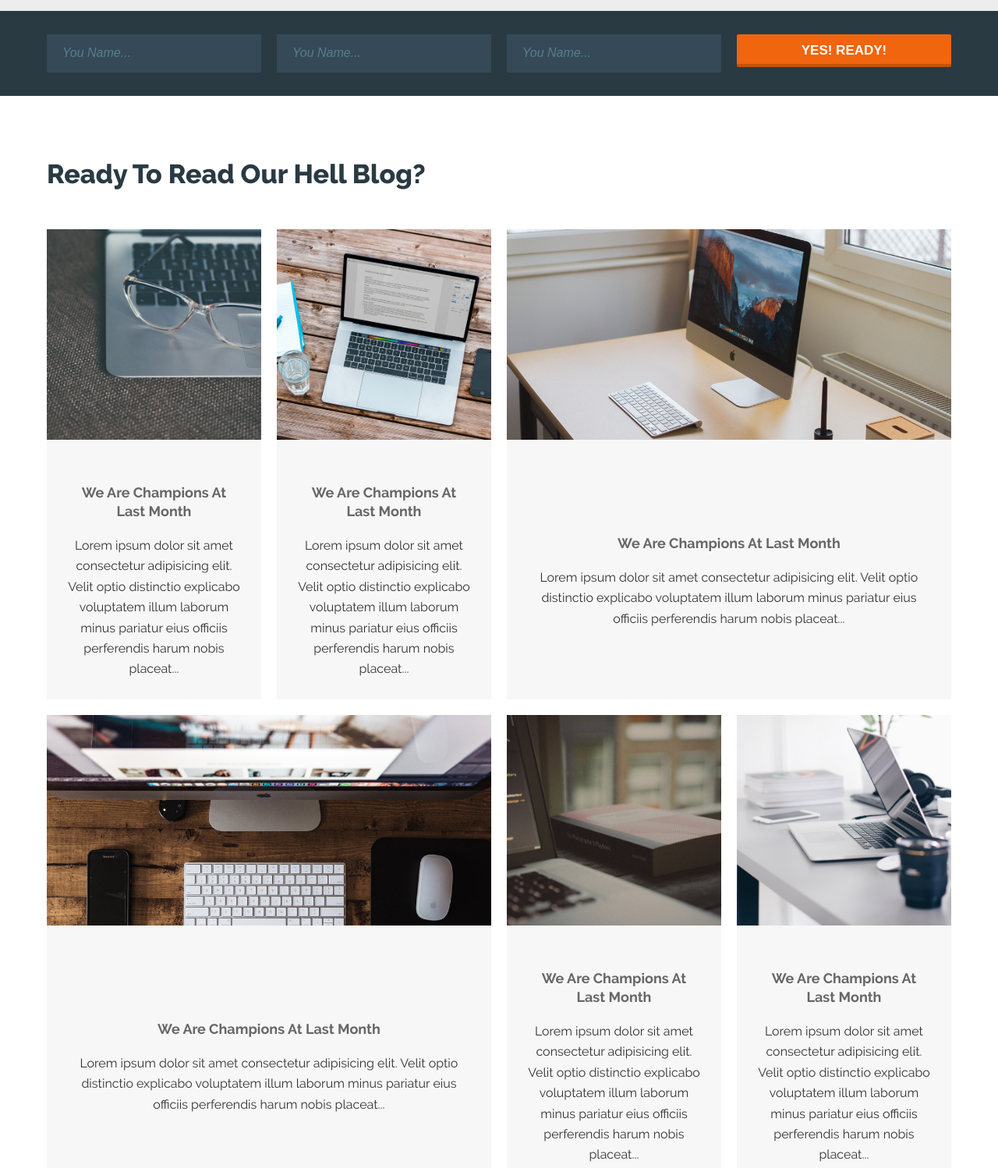
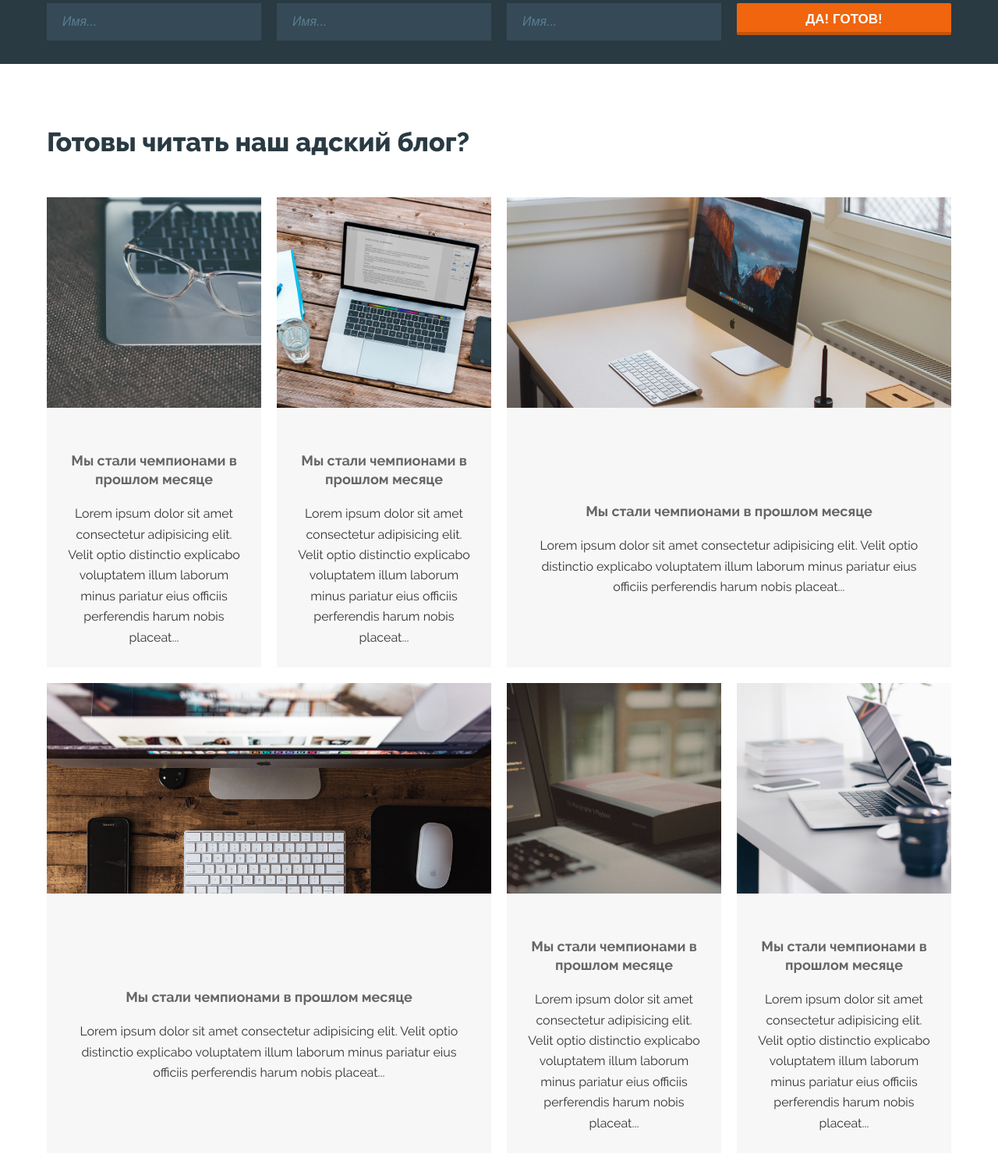
Before and after one commit to DunkaL/we-are-real-creators, a plain HTML site: page index.html in a window 1280 px wide. Shown: the part 2461-3959 px from the top of the page at 78% size. Drawn offline with Linux system fonts and the light colour scheme; files whose address does not match are found by name.

Commit message:
Update index.html

```diff
--- a/index.html
+++ b/index.html
@@ -56,7 +56,7 @@
 		<div class="container grid">
 
 			<div class="ready-left">
-				<h2>Вы готовы?<br> Вы ГОТОВЫ ??</h2>
+				<h2>Вы готовы?</h2>
 				<p>Lorem ipsum, dolor sit amet consectetur adipisicing elit. Eveniet provident, repellendus quisquam
 					odio atque repudiandae commodi perspiciatis, perferendis neque distinctio illum alias cum quae
 					libero facilis officia optio consectetur voluptas.</p>
@@ -76,10 +76,10 @@
 		<div class="container">
 
 			<form action="" class="grid">
-				<div><input type="text" name="name" placeholder="You Name..." required></div>
-				<div><input type="text" name="name" placeholder="You Name..."></div>
-				<div><input type="text" name="name" placeholder="You Name..."></div>
-				<div><button class="button">YES! READY!</button></div>
+				<div><input type="text" name="name" placeholder="Имя..." required></div>
+				<div><input type="text" name="name" placeholder="Имя..."></div>
+				<div><input type="text" name="name" placeholder="Имя..."></div>
+				<div><button class="button">ДА! ГОТОВ!</button></div>
 			</form>
 
 		</div>
@@ -87,13 +87,13 @@
 
 	<section class="landing-section section-blog">
 		<div class="container">
-			<h2>Ready To Read Our Hell Blog?</h2>
+			<h2>Готовы читать наш адский блог?</h2>
 			<div class="blog-home grid">
 
 				<a href="#" class="blog-item grid">
 					<span class="blog-item-img" style="background-image: url(img/1.jpg);"></span>
 					<span class="blog-item-content grid">
-						<h4>We Are Champions At Last Month</h4>
+						<h4>Мы стали чемпионами в прошлом месяце</h4>
 						<p>Lorem ipsum dolor sit amet consectetur adipisicing elit. Velit optio distinctio explicabo
 							voluptatem illum laborum minus pariatur eius officiis perferendis harum nobis placeat...</p>
 					</span>
@@ -102,7 +102,7 @@
 				<a href="#" class="blog-item grid">
 					<span class="blog-item-img" style="background-image: url(img/2.jpg);"></span>
 					<span class="blog-item-content grid">
-						<h4>We Are Champions At Last Month</h4>
+						<h4>Мы стали чемпионами в прошлом месяце</h4>
 						<p>Lorem ipsum dolor sit amet consectetur adipisicing elit. Velit optio distinctio explicabo
 							voluptatem illum laborum minus pariatur eius officiis perferendis harum nobis placeat...</p>
 					</span>
@@ -111,7 +111,7 @@
 				<a href="#" class="blog-item grid">
 					<span class="blog-item-img" style="background-image: url(img/3.jpg);"></span>
 					<span class="blog-item-content grid">
-						<h4>We Are Champions At Last Month</h4>
+						<h4>Мы стали чемпионами в прошлом месяце</h4>
 						<p>Lorem ipsum dolor sit amet consectetur adipisicing elit. Velit optio distinctio explicabo
 							voluptatem illum laborum minus pariatur eius officiis perferendis harum nobis placeat...</p>
 					</span>
@@ -120,7 +120,7 @@
 				<a href="#" class="blog-item grid">
 					<span class="blog-item-img" style="background-image: url(img/4.jpg);"></span>
 					<span class="blog-item-content grid">
-						<h4>We Are Champions At Last Month</h4>
+						<h4>Мы стали чемпионами в прошлом месяце</h4>
 						<p>Lorem ipsum dolor sit amet consectetur adipisicing elit. Velit optio distinctio explicabo
 							voluptatem illum laborum minus pariatur eius officiis perferendis harum nobis placeat...</p>
 					</span>
@@ -129,7 +129,7 @@
 				<a href="#" class="blog-item grid">
 					<span class="blog-item-img" style="background-image: url(img/5.jpg);"></span>
 					<span class="blog-item-content grid">
-						<h4>We Are Champions At Last Month</h4>
+						<h4>Мы стали чемпионами в прошлом месяце</h4>
 						<p>Lorem ipsum dolor sit amet consectetur adipisicing elit. Velit optio distinctio explicabo
 							voluptatem illum laborum minus pariatur eius officiis perferendis harum nobis placeat...</p>
 					</span>
@@ -138,14 +138,14 @@
 				<a href="#" class="blog-item grid">
 					<span class="blog-item-img" style="background-image: url(img/6.jpg);"></span>
 					<span class="blog-item-content grid">
-						<h4>We Are Champions At Last Month</h4>
+						<h4>Мы стали чемпионами в прошлом месяце</h4>
 						<p>Lorem ipsum dolor sit amet consectetur adipisicing elit. Velit optio distinctio explicabo
 							voluptatem illum laborum minus pariatur eius officiis perferendis harum nobis placeat...</p>
 					</span>
 				</a>
 
 				<div class="buttoncase text-center">
-					<a href="#" class="button">View Blog</a>
+					<a href="#" class="button">Посмотреть блог</a>
 				</div>
 			</div>
 		</div>
@@ -154,7 +154,7 @@
 	<footer class="main-footer">
 		<div class="container">
 			<div class="footer-logo">
-				We Are Real <span>Creators</span>
+				Мы настоящие <span> создатели </span>
 			</div>
 			<div class="footer-copy">©</div>
 		</div>
```
